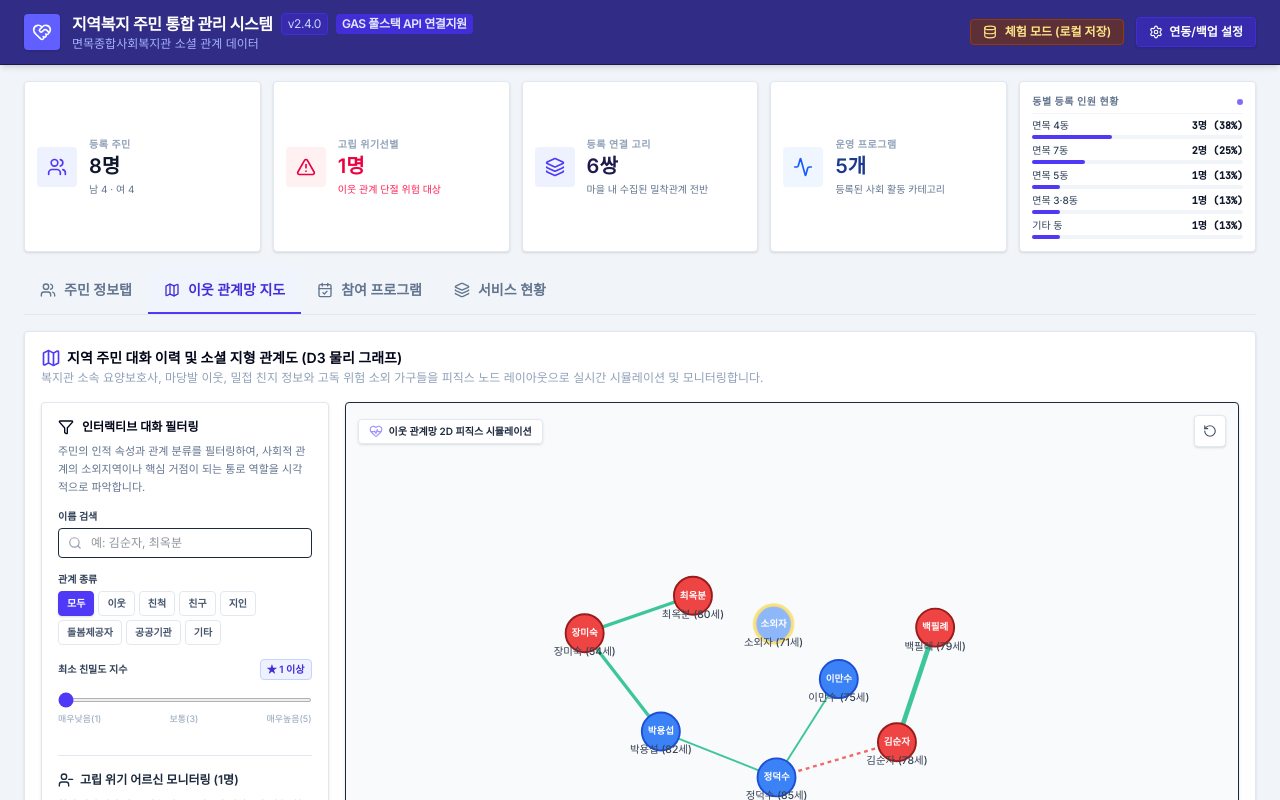
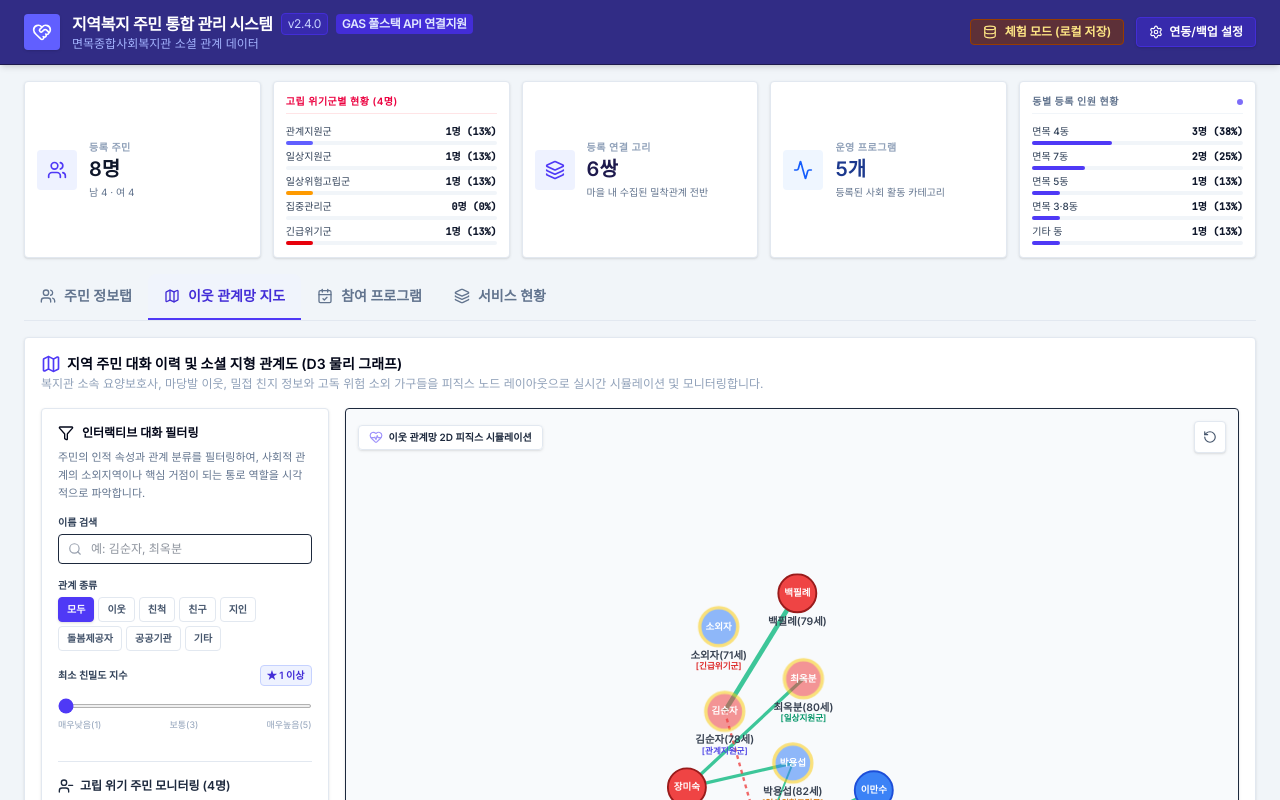
Before and after one commit to JecopHo/Test01, a React (Vite) app: page / in a window 1280 px wide. Both pictures are taken after a click on the button "이웃 관계망 지도". Shown: the top 800 px of the page. Built offline with nearby package versions, Linux system fonts and the light colour scheme.

Commit message:
feat: add isolation management and group tracking
Introduced isolationGroup field to residents to replace automatic link-based isolation detection. Updated dashboard stats, data schemas, and network graph visualization to reflect manual isolation stage categorization.

```diff
--- a/src/App.tsx
+++ b/src/App.tsx
@@ -418,6 +418,7 @@ export default function App() {
       registeredAt: editingResident.registeredAt || new Date().toISOString().split('T')[0],
       disabilityType: editingResident.disabilityType || '없음',
       disabilityDetails: editingResident.disabilityDetails || '',
+      isolationGroup: editingResident.isolationGroup || '해당없음',
     };
 
     let updatedParticipations = [...participations];
@@ -722,21 +723,14 @@ export default function App() {
     const female = residents.filter(r => r.gender === '여성').length;
     const male = residents.filter(r => r.gender === '남성').length;
 
-    // 외톨이 / 무관계(Isolated) 선별
-    const isolatedCount = residents.filter(r => {
-      const linksCount = relationships.filter(rel =>
-        (rel.sourceId === r.id || rel.targetId === r.id) &&
-        residents.some(x => x.id === rel.sourceId) &&
-        residents.some(x => x.id === rel.targetId)
-      ).length;
-      return linksCount === 0;
-    }).length;
+    // 외톨이 / 무관계(Isolated) 선별 -> 실 등록 고립 단계군 대상 집계 (해당없음 제외)
+    const isolatedCount = residents.filter(r => r.isolationGroup && r.isolationGroup !== '해당없음').length;
 
     // 진행 프로그램 종목 수 추출
     const programKinds = Array.from(new Set(participations.map(p => p.programName))).length;
 
     return { total, female, male, isolatedCount, programKinds };
-  }, [residents, relationships, participations]);
+  }, [residents, participations]);
 
   return (
     <div className="min-h-screen bg-slate-100 font-sans text-slate-800 flex flex-col" id="service-root">
@@ -817,14 +811,40 @@ export default function App() {
             </div>
           </div>
 
-          <div className="bg-white p-3 rounded border border-slate-200 shadow-sm flex items-center gap-3">
-            <div className="p-2.5 bg-rose-50 text-rose-600 rounded">
-              <AlertTriangle className="w-5 h-5" />
+          <div className="bg-white p-3 rounded border border-slate-200 shadow-sm flex flex-col justify-between col-span-2 md:col-span-4 lg:col-span-1" id="isolation-group-stats-card">
+            <div className="flex items-center justify-between border-b border-rose-100 pb-1 mb-1">
+              <span className="text-[10px] font-bold text-rose-600 uppercase tracking-wider">고립 위기군별 현황 ({dashboardStats.isolatedCount}명)</span>
+              <span className="w-1.5 h-1.5 rounded-full bg-rose-550 animate-pulse"></span>
             </div>
-            <div>
-              <div className="text-[10px] font-semibold text-slate-400 uppercase tracking-wider">고립 위기선별</div>
-              <div className="text-xl font-bold text-rose-600">{dashboardStats.isolatedCount}명</div>
-              <div className="text-[10px] text-rose-500 mt-0.5">이웃 관계 단절 위험 대상</div>
+            <div className="space-y-1 text-[10px] mt-1.5">
+              {(() => {
+                const totalCount = residents.length || 1;
+                const groups = [
+                  { name: '관계지원군', color: 'bg-indigo-500' },
+                  { name: '일상지원군', color: 'bg-emerald-550' },
+                  { name: '일상위험고립군', color: 'bg-amber-500' },
+                  { name: '집중관리군', color: 'bg-orange-500' },
+                  { name: '긴급위기군', color: 'bg-red-600' }
+                ];
+                return groups.map(g => {
+                  const count = residents.filter(r => r.isolationGroup === g.name).length;
+                  const percentage = Math.round((count / totalCount) * 100);
+                  return (
+                    <div key={g.name} className="space-y-0.5">
+                      <div className="flex justify-between items-center text-slate-600">
+                        <span className="font-medium text-slate-700">{g.name}</span>
+                        <span className="font-semibold text-slate-900 font-mono">{count}명 ({percentage}%)</span>
+                      </div>
+                      <div className="w-full bg-slate-100 rounded-full h-1">
+                        <div
+                          className={`${g.color} h-1 rounded-full transition-all duration-300`}
+                          style={{ width: `${percentage}%` }}
+                        ></div>
+                      </div>
+                    </div>
+                  );
+                });
+              })()}
             </div>
           </div>
 
@@ -958,6 +978,7 @@ export default function App() {
                         address: '',
                         dong: '면목 4동',
                         notes: '',
+                        isolationGroup: '해당없음',
                         initialProgram: '',
                         initialRelationTargetId: '',
                         initialRelationType: '이웃',
@@ -1083,8 +1104,8 @@ export default function App() {
                             <td className="p-2.5">
                               <span className="bg-blue-50 text-blue-700 font-bold px-1.5 py-0.5 rounded mr-1">{partCount}</span>
                               <span className="bg-indigo-50 text-indigo-700 font-bold px-1.5 py-0.5 rounded">{relCount}</span>
-                              {relCount === 0 && (
-                                <span className="ml-2 bg-red-100 text-red-700 text-[9px] px-1.5 py-0.5 rounded font-bold">고립위험</span>
+                              {res.isolationGroup && res.isolationGroup !== '해당없음' && (
+                                <span className="ml-2 bg-rose-100 text-rose-700 text-[9px] px-1.5 py-0.5 rounded font-bold">{res.isolationGroup}</span>
                               )}
                             </td>
                             <td className="p-2.5 text-right">
@@ -1144,6 +1165,11 @@ export default function App() {
                     }`}>
                       {selectedResident.gender} ({typeof selectedResident.age === 'number' || !isNaN(Number(selectedResident.age)) ? `만 ${selectedResident.age}세` : selectedResident.age})
                     </span>
+                    {selectedResident.isolationGroup && selectedResident.isolationGroup !== '해당없음' && (
+                      <span className="ml-1.5 text-[9px] font-bold px-2 py-0.5 rounded bg-rose-100 text-rose-700 border border-rose-200 uppercase">
+                        🚨 {selectedResident.isolationGroup}
+                      </span>
+                    )}
                     <h3 className="text-sm font-bold text-slate-900 mt-1">{selectedResident.name} 어르신 상세 프로파일</h3>
                     <p className="text-[10px] text-slate-400">등록일: {selectedResident.registeredAt}</p>
                   </div>
@@ -1152,6 +1178,16 @@ export default function App() {
                   <div className="flex-1 overflow-y-auto pr-1 space-y-4 max-h-[60vh] xl:max-h-[700px] scrollbar-thin">
                     {/* 인적 사유 정보 */}
                     <div className="space-y-2 text-xs text-slate-700 bg-slate-50 p-2.5 rounded border border-slate-200">
+                      <div>
+                        <span className="font-semibold text-slate-500 block text-[10px]">🛑 사회적 고립 분류군</span>
+                        <span className={`text-[11px] font-bold border rounded px-2 py-0.5 inline-block mt-1 ${
+                          selectedResident.isolationGroup && selectedResident.isolationGroup !== '해당없음'
+                            ? 'bg-rose-50 text-rose-700 border-rose-200'
+                            : 'bg-slate-100 text-slate-600 border-slate-200'
+                        }`}>
+                          {selectedResident.isolationGroup || '해당없음 (일반관리)'}
+                        </span>
+                      </div>
                       {selectedResident.disabilityType && selectedResident.disabilityType !== '없음' && (
                         <div>
                           <span className="font-semibold text-slate-500 block text-[10px]">♿ 장애 분류 ({selectedResident.disabilityType})</span>
@@ -1868,6 +1904,22 @@ export default function App() {
                 </div>
               </div>
 
+              <div>
+                <label className="block font-semibold text-slate-705 mb-1">사회적 고립 상태 분류</label>
+                <select
+                  value={editingResident.isolationGroup || '해당없음'}
+                  onChange={(e) => setEditingResident({ ...editingResident, isolationGroup: e.target.value as any })}
+                  className="w-full text-xs p-2 border border-slate-200 rounded outline-hidden bg-white focus:ring-2 focus:ring-indigo-500 h-[34px]"
+                >
+                  <option value="해당없음">해당없음 (일반관리)</option>
+                  <option value="관계지원군">관계지원군</option>
+                  <option value="일상지원군">일상지원군</option>
+                  <option value="일상위험고립군">일상위험고립군</option>
+                  <option value="집중관리군">집중관리군</option>
+                  <option value="긴급위기군">긴급위기군</option>
+                </select>
+              </div>
+
               {!editingResident.id && (
                 <div>
                   <label className="block font-semibold text-slate-700 mb-1">초기 참여 복지관 프로그램 (동시 등록)</label>
--- a/src/code.gs.ts
+++ b/src/code.gs.ts
@@ -122,7 +122,7 @@ function initSpreadsheet() {
   let sResidents = ss.getSheetByName(SHEETS.RESIDENTS);
   if (!sResidents) {
     sResidents = ss.insertSheet(SHEETS.RESIDENTS);
-    sResidents.appendRow(['id', 'name', 'gender', 'age', 'basicPhone', 'phone', 'address', 'notes', 'registeredAt']);
+    sResidents.appendRow(['id', 'name', 'gender', 'age', 'basicPhone', 'phone', 'address', 'isolationGroup', 'notes', 'registeredAt']);
   }
 
   // 참여이력 시트 체크
--- a/src/components/NetworkGraph.tsx
+++ b/src/components/NetworkGraph.tsx
@@ -23,6 +23,7 @@ interface GraphNode extends d3.SimulationNodeDatum {
   isIsolated: boolean;
   notes: string;
   disabilityType?: string;
+  isolationGroup?: string;
 }
 
 interface GraphLink extends d3.SimulationLinkDatum<GraphNode> {
@@ -80,13 +81,10 @@ export default function NetworkGraph({ residents, relationships, onSelectResiden
     });
   }, [relationships, selectedRelationType, minStrength, residents]);
 
-  // 그래프 노드 목록 구성 (고립 여부 자동 탐색)
+  // 그래프 노드 목록 구성 (고립여부 수동 지정값 반영)
   const graphNodes = useMemo(() => {
     return residents.map(res => {
-      // 해당 주민과 연결된 유효한 연결선 개수 조사
-      const connectionCount = filteredLinks.filter(
-        link => link.sourceId === res.id || link.targetId === res.id
-      ).length;
+      const isIsolated = !!res.isolationGroup && res.isolationGroup !== '해당없음';
 
       return {
         id: res.id,
@@ -94,11 +92,12 @@ export default function NetworkGraph({ residents, relationships, onSelectResiden
         gender: res.gender,
         age: res.age,
         notes: res.notes,
-        isIsolated: connectionCount === 0,
+        isIsolated: isIsolated,
+        isolationGroup: res.isolationGroup || '해당없음',
         disabilityType: res.disabilityType
       } as GraphNode;
     });
-  }, [residents, filteredLinks]);
+  }, [residents]);
 
   // 고립된 주민 리스트 추출
   const isolatedResidents = useMemo(() => {
@@ -234,7 +233,7 @@ export default function NetworkGraph({ residents, relationships, onSelectResiden
           <div class="px-3 py-2 text-xs bg-white text-gray-800 border border-gray-200 rounded shadow-xl max-w-xs leading-relaxed">
             <p class="font-bold text-gray-900 text-sm flex items-center gap-1.5">
               ${d.name} <span class="text-xs text-gray-500 font-normal">(${d.gender}, ${typeof d.age === 'number' || !isNaN(Number(d.age)) ? `${d.age}세` : d.age})</span>
-              ${d.isIsolated ? '<span class="bg-red-100 text-red-700 text-[10px] px-1 rounded font-normal">고립선별</span>' : ''}
+              ${d.isIsolated ? `<span class="bg-red-50 text-red-700 border border-red-250 text-[10px] px-1.5 py-0.2 rounded font-semibold">${d.isolationGroup}</span>` : ''}
             </p>
             <p class="mt-1 text-gray-600 line-clamp-3 bg-gray-50 p-1.5 rounded text-[11px]">${d.notes || '기록된 복지 특이조건이 없습니다.'}</p>
             <p class="mt-1 text-[10px] text-gray-400">💡 클릭하면 해당 주민의 상세 프로파일로 즉시 이동합니다.</p>
@@ -447,14 +446,31 @@ export default function NetworkGraph({ residents, relationships, onSelectResiden
       .attr('fill', '#ffffff')
       .text(d => d.name.substring(0, 3));
 
-    // 9. 노드 바로 아래에 세부 데이터 레이블
-    node.append('text')
+    // 9. 노드 바로 아래에 세부 데이터 레이블 (이름 및 고립 위기 분류군 동시 표기)
+    const labels = node.append('text')
       .attr('text-anchor', 'middle')
       .attr('dy', '2.1em')
+      .attr('fill', '#374151');
+
+    labels.append('tspan')
+      .attr('x', 0)
       .attr('font-size', '11px')
-      .attr('font-weight', '500')
-      .attr('fill', '#374151')
-      .text(d => `${d.name} (${typeof d.age === 'number' || !isNaN(Number(d.age)) ? `${d.age}세` : d.age})`);
+      .attr('font-weight', '600')
+      .text(d => `${d.name}(${typeof d.age === 'number' || !isNaN(Number(d.age)) ? `${d.age}세` : d.age})`);
+
+    labels.append('tspan')
+      .attr('x', 0)
+      .attr('dy', '1.25em')
+      .attr('font-size', '9px')
+      .attr('font-weight', 'bold')
+      .attr('fill', d => {
+        if (d.isolationGroup === '긴급위기군') return '#dc2626';
+        if (d.isolationGroup === '집중관리군') return '#ea580c';
+        if (d.isolationGroup === '일상위험고립군') return '#d97706';
+        if (d.isolationGroup === '일상지원군') return '#059669';
+        return '#4f46e5';
+      })
+      .text(d => d.isolationGroup && d.isolationGroup !== '해당없음' ? `[${d.isolationGroup}]` : '');
 
     // 시뮬레이션 매프레임 갱신 리스너
     simulation.on('tick', () => {
@@ -592,15 +608,15 @@ export default function NetworkGraph({ residents, relationships, onSelectResiden
 
         <hr className="border-slate-200" />
 
-        {/* 사회 복적 모니터링: 1인 가구 및 고립 경보 */}
+        {/* 사회 복지 모니터링: 고립군 및 경보 명단 */}
         <div className="flex-1 flex flex-col justify-between gap-3">
           <div>
             <h4 className="text-xs font-bold text-red-650 flex items-center gap-1.5 mb-2">
               <UserMinus className="w-4 h-4" />
-              고립 위기 어르신 모니터링 ({isolatedResidents.length}명)
+              고립 위기 주민 모니터링 ({isolatedResidents.length}명)
             </h4>
-            <p className="text-[10px] text-slate-500 leading-relaxed mb-2.5">
-              현재 필터 설정 기준, 마을 다른 주민들과 연결고리(이웃, 친구, 돌봄)가 등록되지 않은 '초고독 고립선별' 영가구 명단입니다.
+            <p className="text-[10px] text-slate-505 leading-relaxed mb-2.5">
+              주민 정보에서 등록된 해당없음을 제외한 고립위기 단계군 대상 주민 명단입니다.
             </p>
 
             {isolatedResidents.length > 0 ? (
@@ -617,10 +633,10 @@ export default function NetworkGraph({ residents, relationships, onSelectResiden
                    >
                      <div>
                        <div className="text-[11px] font-bold text-slate-900">{r.name} ({typeof r.age === 'number' || !isNaN(Number(r.age)) ? `${r.age}세` : r.age})</div>
-                      <div className="text-[10px] text-red-700 font-medium mt-0.5 line-clamp-1">{r.notes || '연결 자원이 전혀 수집되지 않음'}</div>
+                       <div className="text-[10px] text-slate-500 font-medium mt-0.5 line-clamp-1">{r.notes || '특이 조건 기록 없음'}</div>
                      </div>
-                    <span className="text-[10px] uppercase font-bold text-red-650 bg-white border border-red-200 px-1.5 py-0.5 rounded">
-                      고위험
+                     <span className="text-[9px] font-bold text-red-700 bg-red-50 border border-red-200 px-1.5 py-0.5 rounded whitespace-nowrap">
+                       {r.isolationGroup}
                      </span>
                   </button>
                 ))}
@@ -628,30 +644,34 @@ export default function NetworkGraph({ residents, relationships, onSelectResiden
             ) : (
               <div className="p-3 bg-indigo-50 rounded border border-indigo-200/50 flex flex-col items-center justify-center text-center">
                 <ShieldCheck className="w-5 h-5 text-indigo-650 mb-1" />
-                <span className="text-[11px] font-bold text-indigo-900">모두 안전히 연결 상태</span>
-                <span className="text-[10px] text-indigo-600 mt-0.5">네트워크 격리가 부재합니다.</span>
+                <span className="text-[11px] font-bold text-indigo-900">도움이 필요한 고립군 주민 없음</span>
+                <span className="text-[10px] text-indigo-600 mt-0.5">모든 주민이 "해당없음" 상태입니다.</span>
               </div>
             )}
           </div>
 
           <div className="pt-2 border-t border-slate-200">
             <h5 className="text-[9px] font-bold text-slate-400 uppercase mb-1.5">시각화 범례</h5>
-            <div className="grid grid-cols-2 gap-1.5 text-[10px] text-slate-600 font-semibold">
-              <div className="flex items-center gap-1.5">
-                <span className="w-2 h-2 rounded bg-rose-450 inline-block"></span>
+            <div className="grid grid-cols-2 gap-2 text-[10px] text-slate-600 font-semibold mt-1">
+              <div className="flex items-center gap-2">
+                <span className="w-3 h-3 rounded-full border inline-block shrink-0" style={{ backgroundColor: '#ef4444', borderColor: '#991b1b', borderWidth: '1px' }}></span>
                 <span>여성 주민</span>
               </div>
-              <div className="flex items-center gap-1.5">
-                <span className="w-2 h-2 rounded bg-cyan-450 inline-block"></span>
+              <div className="flex items-center gap-2">
+                <span className="w-3 h-3 rounded-full border inline-block shrink-0" style={{ backgroundColor: '#3b82f6', borderColor: '#1d4ed8', borderWidth: '1px' }}></span>
                 <span>남성 주민</span>
               </div>
-              <div className="flex items-center gap-1.5">
-                <span className="w-2 h-2 rounded bg-red-500 inline-block ring-2 ring-red-150 animate-pulse"></span>
-                <span>고립 주민 (적색)</span>
+              <div className="flex items-center gap-2">
+                <span className="w-3 h-3 rounded-full border-2 inline-block shrink-0" style={{ backgroundColor: '#f1f5f9', borderColor: '#6b21a8' }}></span>
+                <span>장애 주민(보라 테두리)</span>
               </div>
-              <div className="flex items-center gap-1.5">
-                <span className="w-2 h-2 rounded bg-amber-400 inline-block border border-amber-500"></span>
-                <span>선택 하이라이트</span>
+              <div className="flex items-center gap-2">
+                <span className="w-3 h-3 rounded-full border-2 inline-block shrink-0 animate-pulse" style={{ backgroundColor: '#f1f5f9', borderColor: '#facc15' }}></span>
+                <span>고립 주민(황색 테두리)</span>
+              </div>
+              <div className="flex items-center gap-2 col-span-2 mt-1">
+                <span className="w-3 h-3 rounded-full border inline-block shrink-0" style={{ backgroundColor: '#fbbf24', borderColor: '#d97706', borderWidth: '1px' }}></span>
+                <span>선택 주민 하이라이트</span>
               </div>
             </div>
           </div>
--- a/src/mockData.ts
+++ b/src/mockData.ts
@@ -14,6 +14,7 @@ export const MOCK_RESIDENTS: Resident[] = [
     phone: '010-1234-5678',
     address: '서울특별시 동대문구 장안동 102호 (초록빌라)',
     dong: '면목 4동',
+    isolationGroup: '관계지원군',
     notes: '초기 관절 질환으로 거동이 다소 불편하시며, 이웃 백필례 님과 하루에 한 번 꼭 안부 전화를 나누며 절친하게 지내시는 독거 어르신.',
     registeredAt: '2025-01-10'
   },
@@ -25,6 +26,7 @@ export const MOCK_RESIDENTS: Resident[] = [
     phone: '010-9876-5432',
     address: '서울특별시 동대문구 전농동 305호',
     dong: '면목 7동',
+    isolationGroup: '일상위험고립군',
     notes: '배우자 사별 후 우울 척도가 높은 편이며 복지관 노래교실을 최근 가기 시작하심. 자녀와의 연락은 거의 끊긴 단절 위험군.',
     registeredAt: '2025-02-15'
   },
@@ -36,6 +38,7 @@ export const MOCK_RESIDENTS: Resident[] = [
     phone: '010-5555-1212',
     address: '서울특별시 동대문구 휘경동 상가 2층',
     dong: '면목 5동',
+    isolationGroup: '해당없음',
     notes: '노인일자리 은빛가로환경 지킴이에 참여 중이시며 정령이 건강하고 이웃 주민들과 소통하는 것을 전반적으로 좋아함.',
     registeredAt: '2025-03-01'
   },
@@ -47,6 +50,7 @@ export const MOCK_RESIDENTS: Resident[] = [
     phone: '010-4444-9898',
     address: '서울특별시 동대문구 장안동 반지하 B01호',
     dong: '면목 4동',
+    isolationGroup: '일상지원군',
     notes: '반지하 가구로 환기가 어렵고 고혈압 복약 지도가 필요함. 매주 2회 요양보호사(장미숙)가 방문하여 밑반찬 및 안전 확인 중.',
     registeredAt: '2025-01-22'
   },
@@ -58,6 +62,7 @@ export const MOCK_RESIDENTS: Resident[] = [
     phone: '010-8888-7777',
     address: '서울특별시 동대문구 청량리동 현대아파트',
     dong: '면목 3·8동',
+    isolationGroup: '해당없음',
     notes: '휘경종합복지관 소속 가사간병 및 돌봄제공 요양보호사. 최옥분 어르신과 박용섭 어르신의 생활돌봄 담당자.',
     registeredAt: '2024-11-05'
   },
@@ -69,6 +74,7 @@ export const MOCK_RESIDENTS: Resident[] = [
     phone: '010-2222-3333',
     address: '서울특별시 동대문구 장안동 101호 (초록빌라)',
     dong: '면목 4동',
+    isolationGroup: '해당없음',
     notes: '김순자 님 바로 옆집에 살며 반찬을 상시 나누시는 막역한 사이. 사교성이 좋아 동네 골목 대소사를 다 꿰고 계시는 마당발 성향.',
     registeredAt: '2025-01-12'
   },
@@ -80,6 +86,7 @@ export const MOCK_RESIDENTS: Resident[] = [
     phone: '010-7777-6666',
     address: '서울특별시 동대문구 제기동 경로방 아파트 경로당 리더',
     dong: '면목 7동',
+    isolationGroup: '해당없음',
     notes: '노인회 회장직을 역임하였으며 마을 리더 자원봉사자. 자립심이 아주 강하며 소외 이웃들의 가정을 모니터링하여 복지관에 연계해주심.',
     registeredAt: '2024-12-01'
   },
@@ -91,6 +98,7 @@ export const MOCK_RESIDENTS: Resident[] = [
     phone: '010-0000-0000',
     address: '서울특별시 동대문구 용두동 소형 임대',
     dong: '기타 동',
+    isolationGroup: '긴급위기군',
     notes: '마을 내 어떠한 연결망도 부재한 고독사 고위험 초집중 밀착 관리 대상자. 최근에 이 동네로 전입해오셨으나 활동을 일절 거부하고 계심.',
     registeredAt: '2025-05-18'
   }
--- a/src/types.ts
+++ b/src/types.ts
@@ -16,6 +16,7 @@ export interface Resident {
   registeredAt: string;
   disabilityType?: '없음' | '경증(4~5등급)' | '중증(1~3등급)';
   disabilityDetails?: string;
+  isolationGroup?: '해당없음' | '관계지원군' | '일상지원군' | '일상위험고립군' | '집중관리군' | '긴급위기군';
 }
 
 export interface Participation {
```
Lines whose indentation alone changed are shown as unchanged.
